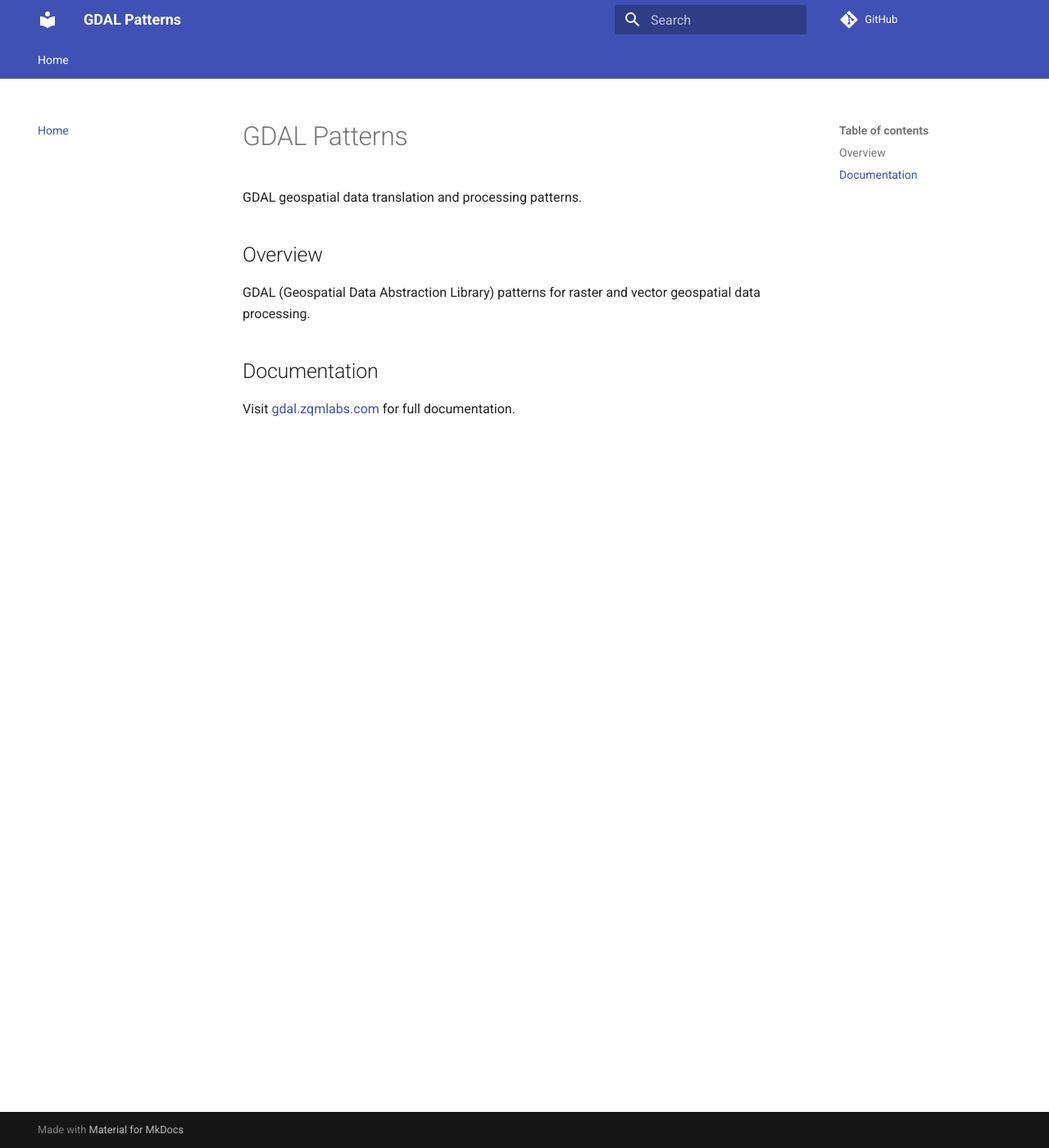
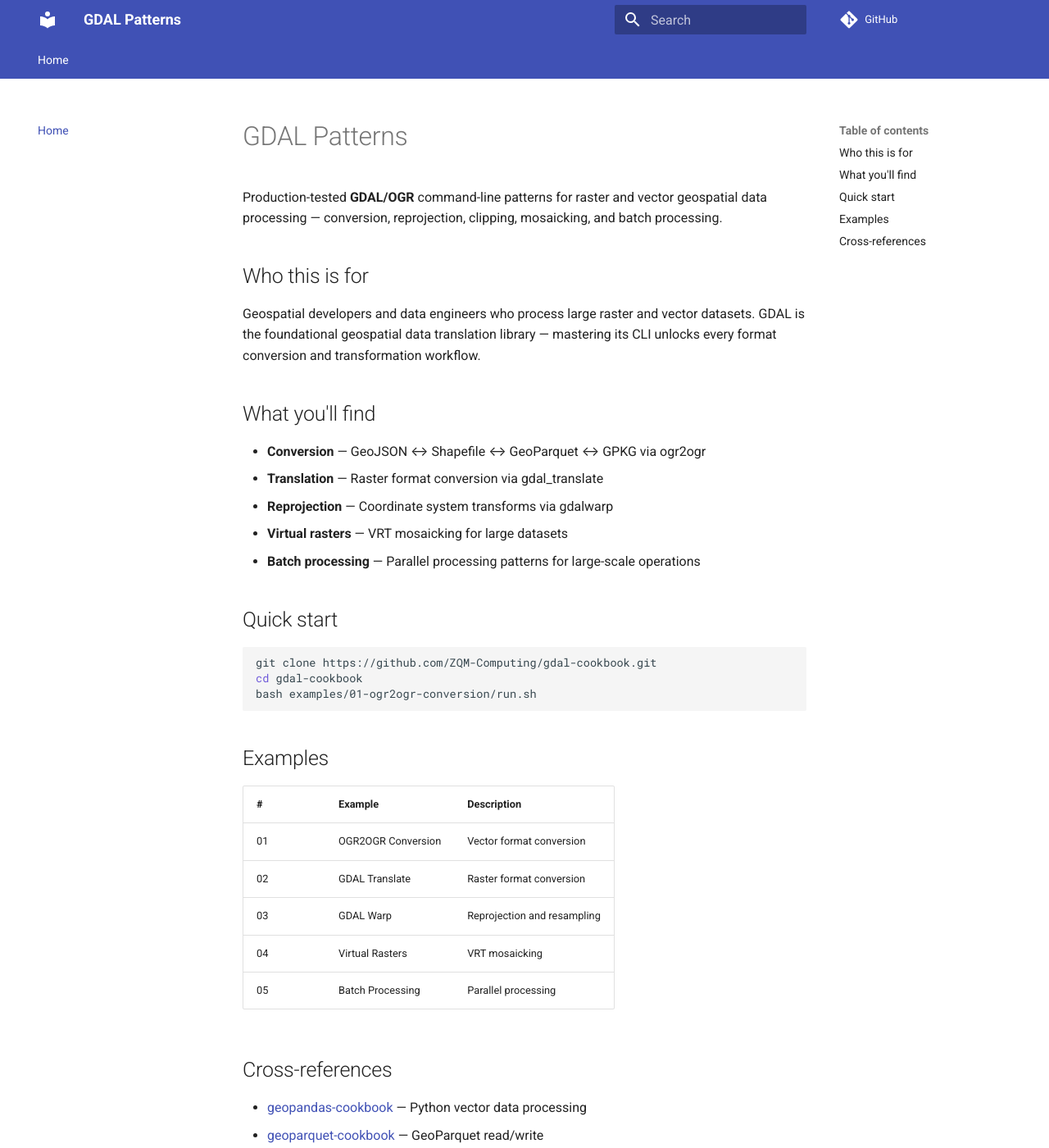
Before and after one commit to ZQM-Computing/gdal-cookbook, an MkDocs documentation site: the page built from docs/index.md, in a window 1280 px wide and 1400 px high. Shown: the whole window at 82% size. Built offline with MkDocs 1.6.1 and Material for MkDocs 9.7.7, drawn with Linux system fonts in a browser that asks for light colours; comment, search, counter and statistics services are not loaded; some of the changed text lies outside the part shown.

Commit message:
docs: expand index.md with full documentation

````diff
--- a/docs/index.md
+++ b/docs/index.md
@@ -1,11 +1,39 @@
 # GDAL Patterns
 
-GDAL geospatial data translation and processing patterns.
+Production-tested **GDAL/OGR** command-line patterns for raster and vector geospatial data processing — conversion, reprojection, clipping, mosaicking, and batch processing.
 
-## Overview
+## Who this is for
 
-GDAL (Geospatial Data Abstraction Library) patterns for raster and vector geospatial data processing.
+Geospatial developers and data engineers who process large raster and vector datasets. GDAL is the foundational geospatial data translation library — mastering its CLI unlocks every format conversion and transformation workflow.
 
-## Documentation
+## What you'll find
 
-Visit [gdal.zqmlabs.com](https://gdal.zqmlabs.com) for full documentation.
+- **Conversion** — GeoJSON ↔ Shapefile ↔ GeoParquet ↔ GPKG via ogr2ogr
+- **Translation** — Raster format conversion via gdal_translate
+- **Reprojection** — Coordinate system transforms via gdalwarp
+- **Virtual rasters** — VRT mosaicking for large datasets
+- **Batch processing** — Parallel processing patterns for large-scale operations
+
+## Quick start
+
+```bash
+git clone https://github.com/ZQM-Computing/gdal-cookbook.git
+cd gdal-cookbook
+bash examples/01-ogr2ogr-conversion/run.sh
+```
+
+## Examples
+
+| # | Example | Description |
+|---|---------|-------------|
+| 01 | OGR2OGR Conversion | Vector format conversion |
+| 02 | GDAL Translate | Raster format conversion |
+| 03 | GDAL Warp | Reprojection and resampling |
+| 04 | Virtual Rasters | VRT mosaicking |
+| 05 | Batch Processing | Parallel processing |
+
+## Cross-references
+
+- [geopandas-cookbook](https://github.com/ZQM-Computing/geopandas-cookbook) — Python vector data processing
+- [geoparquet-cookbook](https://github.com/ZQM-Computing/geoparquet-cookbook) — GeoParquet read/write
+- [geospatial-cookbooks](https://github.com/ZQM-Computing/geospatial-cookbooks) — Umbrella index
````
Also changed, not shown: 1 other file.
